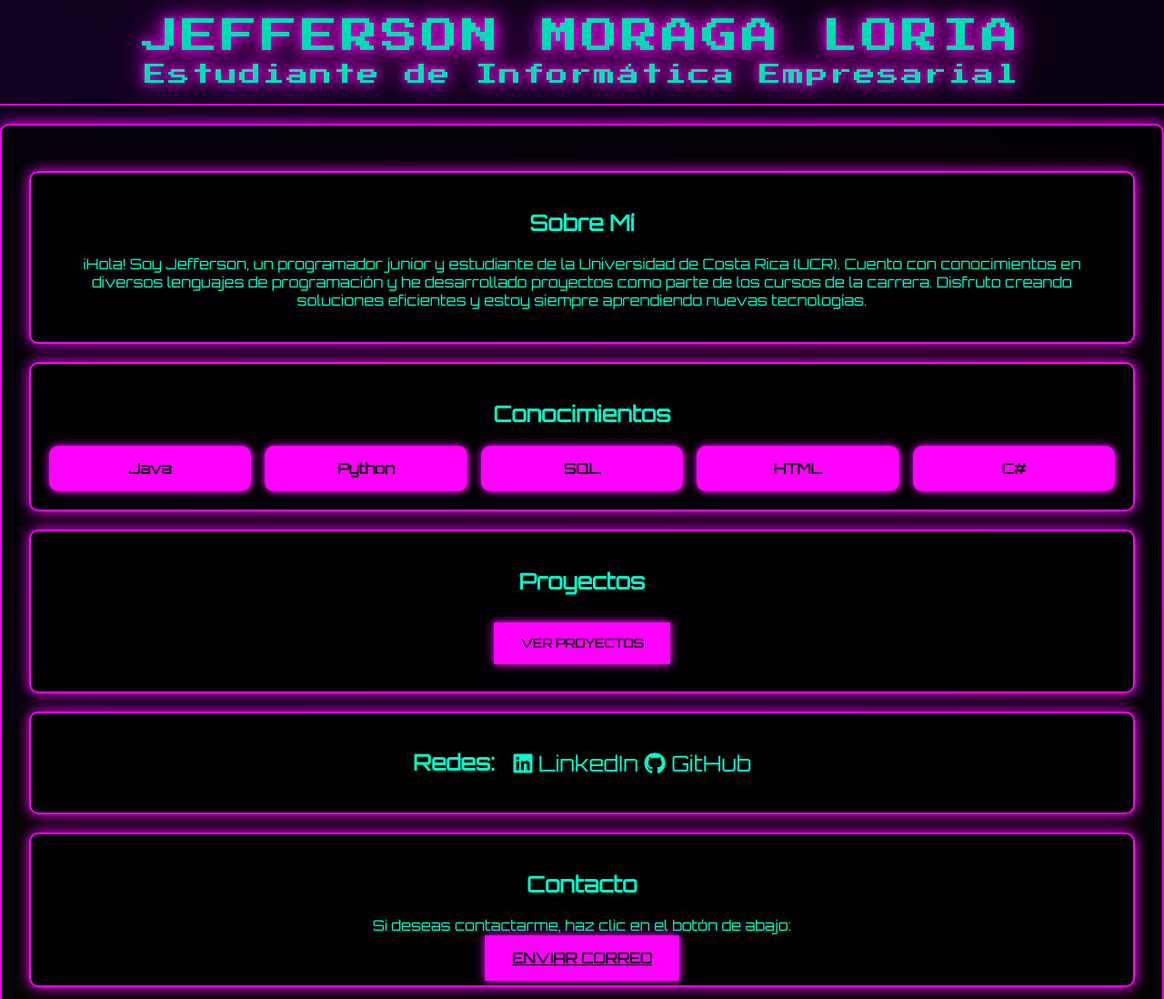
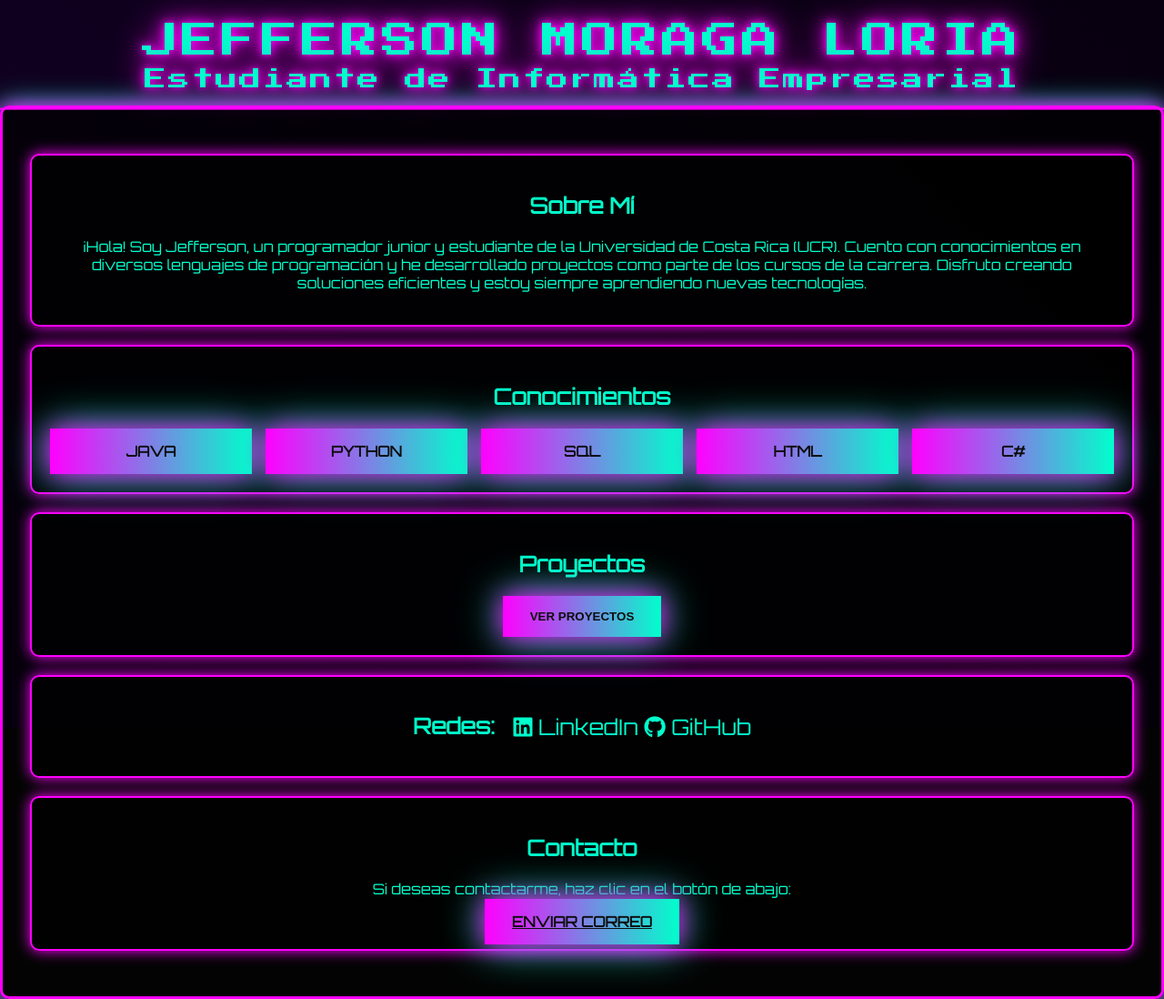
Before and after one commit to D1ec18ch8/D1ec18ch8.github.io, a plain HTML site: page index.html in a window 1280 px wide. Shown: the top 1098 px of the page at 91% size. Drawn offline with Linux system fonts and the light colour scheme.

Commit message:
Update index.html

```diff
--- a/index.html
+++ b/index.html
@@ -3,7 +3,7 @@
 <head>
     <meta charset="UTF-8">
     <meta name="viewport" content="width=device-width, initial-scale=1.0">
-    <title>Portafolio Cyberpunk de Jefferson</title>
+    <title>Portafolio</title>
     <style>
         @import url('https://fonts.googleapis.com/css2?family=Orbitron&family=Press+Start+2P&display=swap');
 
@@ -14,7 +14,7 @@
             text-align: center;
             margin: 0;
             padding: 0;
-            overflow-y: scroll; /* Habilitar barra de desplazamiento vertical */
+            overflow-y: scroll;
         }
 
         /* Personalización de la barra de desplazamiento */
@@ -44,9 +44,10 @@
             text-transform: uppercase;
             letter-spacing: 4px;
             border-bottom: 2px solid #ff00ff;
-            animation: flicker 1.5s infinite alternate;
+            animation: smoothMove 3s infinite alternate;
             text-shadow: 0 0 10px #ff00ff, 0 0 20px #ff00ff, 0 0 40px #ff00ff;
-            font-family: 'Press Start 2P', cursive; /* Fuente cyberpunk */
+            font-family: 'Press Start 2P', cursive;
+            position: relative;
         }
         header p {
             font-size: 0.6em;
@@ -55,20 +56,23 @@
             letter-spacing: 2px;
             color: #00ffcc;
         }
+	 @keyframes smoothMove {
+            0% { transform: translateY(0px); }
+            50% { transform: translateY(5px); }
+            100% { transform: translateY(0px); }
+        }
         .container {
             padding: 50px;
             animation: fadeIn 2s ease-in;
-            border: 2px solid #ff00ff;
-            box-shadow: 0 0 15px #ff00ff;
+            border: 3px solid #ff00ff;
+            box-shadow: 0 0 20px #ff00ff, 0 0 30px #00ffcc;
             display: inline-block;
             background: rgba(0, 0, 0, 0.7);
             padding: 30px;
             border-radius: 10px;
-            margin-top: 20px;
-            margin-bottom: 20px;
         }
         .btn {
-            background: #ff00ff;
+            background: linear-gradient(90deg, #ff00ff, #00ffcc);
             color: #0d0d0d;
             padding: 15px 30px;
             text-transform: uppercase;
@@ -78,9 +82,8 @@
             transition: 0.3s;
             position: relative;
             overflow: hidden;
-            box-shadow: 0 0 10px #ff00ff;
-            margin: 10px;
-            font-family: 'Orbitron', sans-serif;
+            box-shadow: 0 0 15px #ff00ff, 0 0 25px #00ffcc;
+            animation: glow 1.5s infinite alternate;
         }
         .btn::before {
             content: "";
@@ -98,9 +101,13 @@
             transform: scaleX(1);
         }
         .btn:hover {
-            background: #00ffcc;
+            background: linear-gradient(90deg, #00ffcc, #ff00ff);
             color: #fff;
-            box-shadow: 0 0 20px #00ffcc;
+            box-shadow: 0 0 30px #ff00ff, 0 0 40px #00ffcc;
+        }
+        @keyframes glow {
+            0% { box-shadow: 0 0 10px #ff00ff, 0 0 20px #00ffcc; }
+            100% { box-shadow: 0 0 30px #ff00ff, 0 0 50px #00ffcc; }
         }
         @keyframes flicker {
             0% { opacity: 1; }
@@ -252,11 +259,11 @@
         <section class="knowledge">
             <h2>Conocimientos</h2>
             <div class="knowledge-grid">
-                <div class="knowledge-item">Java</div>
-                <div class="knowledge-item">Python</div>
-                <div class="knowledge-item">SQL</div>
-                <div class="knowledge-item">HTML</div>
-                <div class="knowledge-item">C#</div>
+                <div class="btn">Java</div>
+                <div class="btn">Python</div>
+                <div class="btn">SQL</div>
+                <div class="btn">HTML</div>
+                <div class="btn">C#</div>
             </div>
         </section>
 
```
